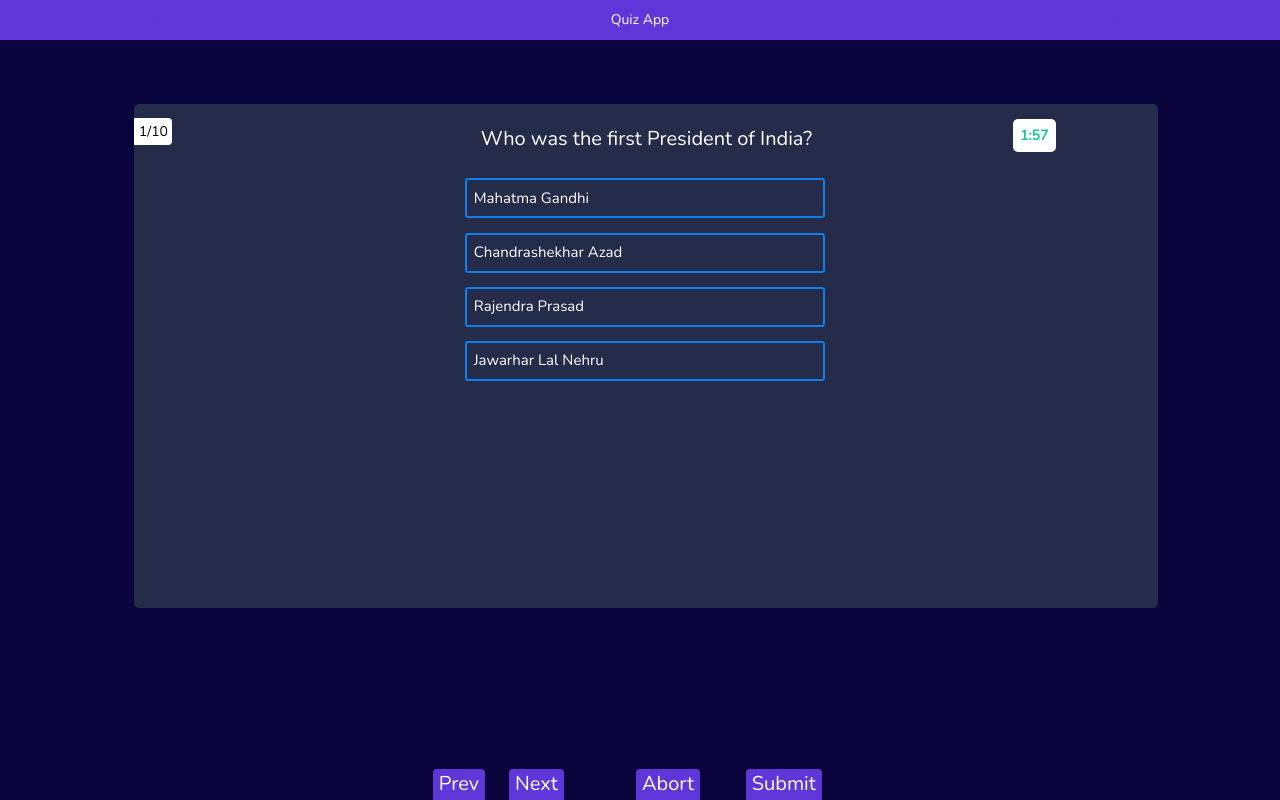
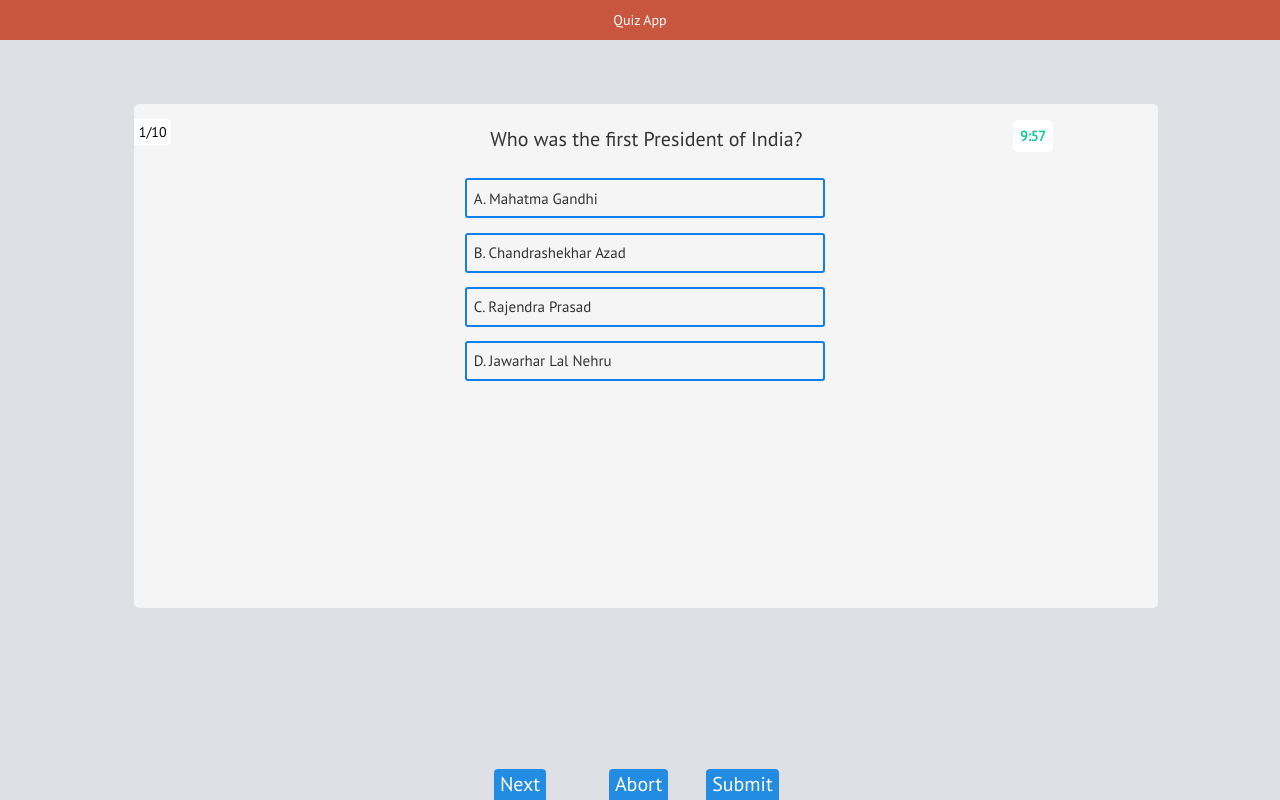
Before and after one commit to pjra99/quiz-app, a React (Create React App) app: page / in a window 1280 px wide. Both pictures are taken after a click on the button "Start". Built offline with nearby package versions, Linux system fonts and the light colour scheme.

Commit message:
changed  the ui

```diff
--- a/public/index.html
+++ b/public/index.html
@@ -22,6 +22,9 @@
     <link rel="preconnect" href="https://fonts.gstatic.com">
 <link href="https://fonts.googleapis.com/css2?family=Nunito:wght@200&display=swap" rel="stylesheet">
 
+<link rel="preconnect" href="https://fonts.gstatic.com">
+<link href="https://fonts.googleapis.com/css2?family=PT+Sans&display=swap" rel="stylesheet">
+
     <title>React App</title>
   </head>
   <body>
--- a/src/App.js
+++ b/src/App.js
@@ -134,7 +134,7 @@ function QuestionTemplate(){
 const [score, setScore] = useState(0)
 const [flag, setFlag] = useState(0)
 const [seconds, setSeconds] = useState(59)
-const [minutes, setMinutes] = useState(1)
+const [minutes, setMinutes] = useState(9)
 var [response, setResponse] = useState([])
 var [currentResponse, setCurrentResponse] = useState()
 var noOfQuestions = 10;
@@ -177,10 +177,10 @@ function handleResponse(option_num, quesNum){
   }
 
     setCurrentResponse(option_num)
-  document.getElementById("option1").style.color="white"
-  document.getElementById("option2").style.color="white"
-  document.getElementById("option3").style.color="white"
-  document.getElementById("option4").style.color="white"
+  // document.getElementById("option1").style.color="white"
+  // document.getElementById("option2").style.color="white"
+  // document.getElementById("option3").style.color="white"
+  // document.getElementById("option4").style.color="white"
   document.getElementById("option1").style.borderColor="#107EEB"
   document.getElementById("option2").style.borderColor="#107EEB"
   document.getElementById("option3").style.borderColor="#107EEB"
@@ -196,16 +196,16 @@ function handleResponse(option_num, quesNum){
         setFlag(1)
       }
   if(option_num===1) {
-       document.getElementById("option1").style.color="yellow"
-       document.getElementById("option1").style.borderColor="yellow"
+      //  document.getElementById("option1").style.color="#74db4b"
+       document.getElementById("option1").style.borderColor="#74db4b"
         if(flag===1){
           setScore(score-1)
           setFlag(0)
         }
   }
   if(option_num===2) {
-       document.getElementById("option2").style.color="yellow"
-       document.getElementById("option2").style.borderColor="yellow"
+      //  document.getElementById("option2").style.color="#74db4b"
+       document.getElementById("option2").style.borderColor="#74db4b"
 
 
         if(flag===1){
@@ -214,8 +214,8 @@ function handleResponse(option_num, quesNum){
         }
   }
   if(option_num===3) {
-       document.getElementById("option3").style.color="yellow"
-       document.getElementById("option3").style.borderColor="yellow"
+      //  document.getElementById("option3").style.color="#74db4b"
+       document.getElementById("option3").style.borderColor="#74db4b"
 
         if(flag===1){
           setScore(score-1)
@@ -223,8 +223,8 @@ function handleResponse(option_num, quesNum){
         }
   }
   if(option_num===4) {
-       document.getElementById("option4").style.color="yellow"
-       document.getElementById("option4").style.borderColor="yellow"
+      //  document.getElementById("option4").style.color="#74db4b"
+       document.getElementById("option4").style.borderColor="#74db4b"
         if(flag===1){
           setScore(score-1)
           setFlag(0)
@@ -255,20 +255,20 @@ function handleClick(i, click_status){
 
      }
     if(response[i]===1){
-      document.getElementById("option1").style.color="yellow"
-       document.getElementById("option1").style.borderColor="yellow"
+      // document.getElementById("option1").style.color="#74db4b"
+       document.getElementById("option1").style.borderColor="#74db4b"
          }
          if(response[i]===2){
-          document.getElementById("option2").style.color="yellow"
-       document.getElementById("option2").style.borderColor="yellow"
+          // document.getElementById("option2").style.color="#74db4b"
+       document.getElementById("option2").style.borderColor="#74db4b"
         }
         if(response[i]===3){
-          document.getElementById("option3").style.color="yellow"
-       document.getElementById("option3").style.borderColor="yellow"
+          // document.getElementById("option3").style.color="#74db4b"
+       document.getElementById("option3").style.borderColor="#74db4b"
         }
         if(response[i]===4){
-          document.getElementById("option4").style.color="yellow"
-       document.getElementById("option4").style.borderColor="yellow"
+          // document.getElementById("option4").style.color="#74db4b"
+       document.getElementById("option4").style.borderColor="#74db4b"
         }
    }
 
@@ -276,10 +276,10 @@ function handleClick(i, click_status){
     return;
   }
  else {
-  document.getElementById("option1").style.color="white"
-  document.getElementById("option2").style.color="white"
-  document.getElementById("option3").style.color="white"
-  document.getElementById("option4").style.color="white"
+  // document.getElementById("option1").style.color="white"
+  // document.getElementById("option2").style.color="white"
+  // document.getElementById("option3").style.color="white"
+  // document.getElementById("option4").style.color="white"
   document.getElementById("option1").style.borderColor="#107EEB"
   document.getElementById("option2").style.borderColor="#107EEB"
   document.getElementById("option3").style.borderColor="#107EEB"
@@ -314,10 +314,10 @@ function handleClick(i, click_status){
         <div className="col-md-3"> </div>
       <div className="col-md-9 option-section">
        <ul className="options">
-        <li id="option1" onMouseDown={()=>handleResponse(1, history.location.state.quesNum)}>{history.location.state.option1}</li>
-        <li id="option2" onMouseDown={()=>handleResponse(2, history.location.state.quesNum)}>{history.location.state.option2}</li>
-        <li id="option3" onMouseDown={()=>handleResponse(3, history.location.state.quesNum)}>{history.location.state.option3}</li>
-        <li id="option4" onMouseDown={()=>handleResponse(4, history.location.state.quesNum)}>{history.location.state.option4}</li>
+        <li id="option1" onMouseDown={()=>handleResponse(1, history.location.state.quesNum)}>A. {history.location.state.option1}</li>
+        <li id="option2" onMouseDown={()=>handleResponse(2, history.location.state.quesNum)}>B. {history.location.state.option2}</li>
+        <li id="option3" onMouseDown={()=>handleResponse(3, history.location.state.quesNum)}>C. {history.location.state.option3}</li>
+        <li id="option4" onMouseDown={()=>handleResponse(4, history.location.state.quesNum)}>D. {history.location.state.option4}</li>
       </ul>
       {/* <span className="question-template-bottom"></span>
       <button className="clear-response"> </button> */}
@@ -326,7 +326,7 @@ function handleClick(i, click_status){
     <div className="row navigation-buttons footer">
            <div className="col-md-3"></div>
     <div className="col-md-2">
-      <button onClick={()=>handleClick(index-1<0?index: index-1,-1)}>Prev</button>
+      {/* <button onClick={()=>handleClick(index-1<0?index: index-1,-1)}>Prev</button> */}
       </div>
    <div className="col-md-2"><button onClick={()=>handleClick(index===noOfQuestions-1? index: index+1,1)}>Next</button></div>
    <div className="col-md-2"></div>
--- a/src/css/App.css
+++ b/src/css/App.css
@@ -1,17 +1,19 @@
 .App-screen {
-    background-color: #0a043c;
-    color: white;
+    background-color: #dfdfe6 ;
+    /* color: white; */
     height: 100vh;
-    font-family: 'Nunito', sans-serif;
+    /* font-family: 'Nunito', sans-serif; */
+    font-family: 'PT Sans', sans-serif;
 }
 .header-left-col , .header-middle-col , .header-right-col {
     display: flex;
     justify-content: center;
-    background-color: #5F37D8;
+    background-color: #c9563e;
+    color:white;
     padding: 10px;
 }
 .header-left-col, .header-right-col {
-    color: #5F37D8;
+    color: #c9563e;
 }
 .questions-palette {
     position: relative;
@@ -32,7 +34,7 @@
     color: black;
 }
 .navigation-buttons > div >button {
-    background-color: #5F37D8;
+    background-color: #228ce3;
     color: white;
     border: none;
    font-size: 20px;
@@ -61,8 +63,8 @@
     padding-bottom: 1%;
 }
 .question-template {
-    background-color: #252C4A;
-    color: white;
+    background-color: #f5f5f5;
+    /* color: white; */
     width: 80%;
     position: relative;
     left: 10.5%;
@@ -118,7 +120,6 @@
     margin-top: 7%;
     border: 2px solid #107EEB ;
     background:none;
-    color: white;
     border-radius: 5px;
     font-size: 20px;
     width: 100px;
@@ -129,7 +130,7 @@
     bottom: 0px;
     display: flex;
     justify-content: center;
-    left: 28.5%;
+    left: 29.5%;
 }
 .prev-btn {
     color: white;
@@ -145,11 +146,11 @@
 }
 @media only screen and (min-width:1347px){
     .footer {
-        position: fixed;
+    position: fixed;
     bottom: 0px;
     display: flex;
     justify-content: center;
-    left: 33%;
+    left: 31.5%;
     }
 }
 @media only screen and (max-width: 991px){
```
